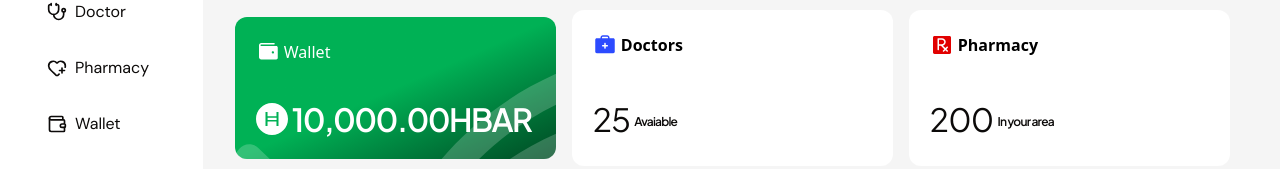
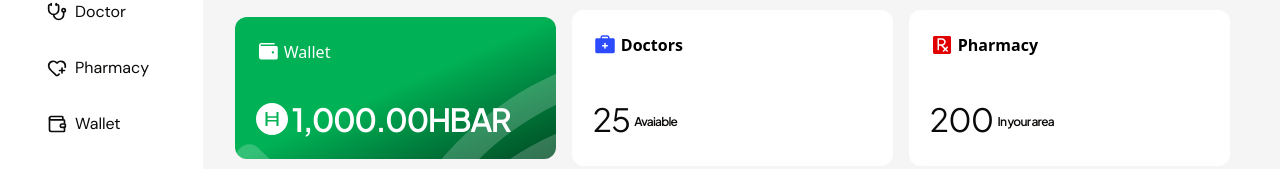
Before and after one commit to Marvyeddy/veriscript, a Next.js app: page /dashboard in a window 1280 px wide. Shown: the part 183-352 px from the top of the page. Built offline with nearby package versions, Linux system fonts and the light colour scheme.

Commit message:
hbar amount corrected

```diff
--- a/components/common/Card.tsx
+++ b/components/common/Card.tsx
@@ -19,7 +19,7 @@
         <div className="flex gap-1 items-center">
           <Image src={Hbar} alt="hbar" loading="lazy" />
           <h2 className="text-white uppercase text-[32px] font-semibold font-jakarta tracking-tighter leading-[107%] max-md:text-3xl">
-            10,000.00HBAR
+            1,000.00HBAR
           </h2>
         </div>
 
```
